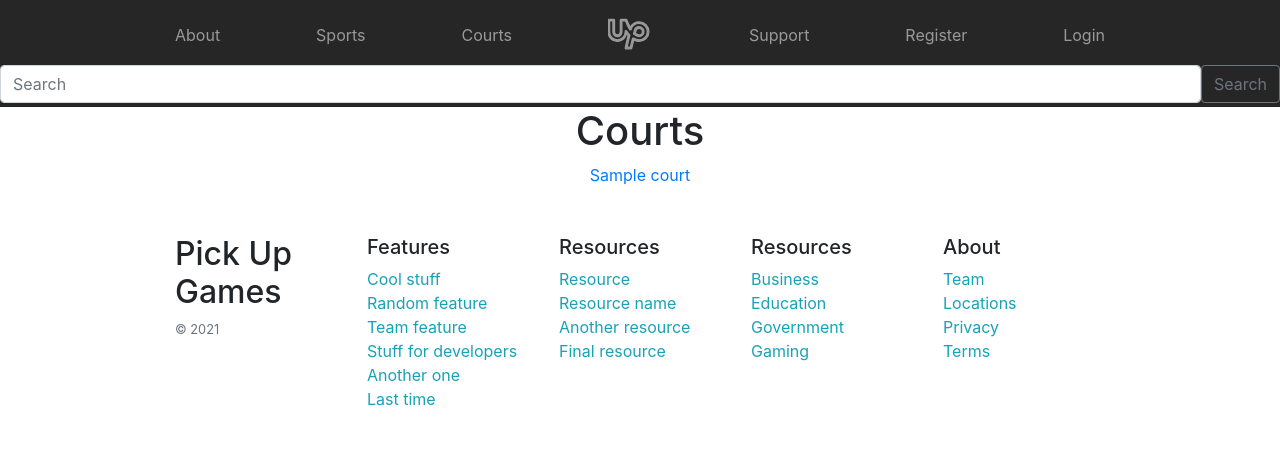
After one commit to Pick-Up-Game-Team/pick-up-games, a Django app: page /courts/ in a window 1280 px wide. The commit adds this page. Shown: the top 474 px of the page. Run offline with Django 3.2, Linux system fonts and the light colour scheme; tables that the repository leaves empty hold one stand-in row (values such as "Sample post"); some libraries are stand-ins or nearby versions.

Commit message:
Changes to map and add court list and sport pics

```diff
--- a/home/templates/home/base.html
+++ b/home/templates/home/base.html
@@ -10,7 +10,7 @@
     />
 
     {% if title %}
-    <title>Pick Up Games - {{ title }}</title>
+    <title>{{ title }} | Pick Up Games</title>
     {% else %}
     <title>Pick Up Games</title>
     {% endif %}
@@ -52,7 +52,9 @@
         <a class="py-2 d-none d-md-inline-block" href="{% url 'sports-page' %}"
           >Sports</a
         >
-        <a class="py-2 d-none d-md-inline-block" href="#">Courts</a>
+        <a class="py-2 d-none d-md-inline-block" href="{% url 'court-list' %}">
+          Courts
+        </a>
 
         <a class="py-2" href="{% url 'home-page' %}">
           <svg
--- a/home/templates/home/court_detail.html
+++ b/home/templates/home/court_detail.html
@@ -4,7 +4,7 @@
 <main role="main" class="container-fluid">
   <div class="container">
     <div class="content-section my-3">
-      <div class="media w-100" style="height: 20rem; background-image: url({{ basketball_img }}); background-position: center; background-size: cover;">
+      <div class="media w-100" style="height: 20rem; background-image: url({{ sport_img }}); background-position: center; background-size: cover;">
       </div>
       <!-- Print court info -->
       <p class="text-secondary"> <br>
--- /dev/null
+++ b/home/templates/home/court_list.html
@@ -0,0 +1,19 @@
+{% extends "home/base.html" %}
+
+{% block title %}
+Court List
+{% endblock title %}
+
+{% block content %}
+
+    <div class="container d-flex flex-column align-items-center">
+        <h1>Courts</h1>
+        {% if object_list|length == 0 %}
+            <h4>No courts available</h4>
+        {% endif %}
+        {% for obj in object_list %}
+            <a href="{% url 'court-detail' obj.pk %}">{{obj.name}}</a>
+        {% endfor %}
+    </div>
+
+{% endblock content %}
--- a/home/urls.py
+++ b/home/urls.py
@@ -7,5 +7,6 @@ urlpatterns = [
     path('support/', views.support, name='support-page'),
     path('about/', views.about, name='about-page'),
     path('sports/', views.sports, name='sports-page'),
+    path('courts/', views.CourtListView.as_view(), name='court-list'),
     path('courts/<int:pk>/', views.CourtDetailView.as_view(), name='court-detail')
 ]
--- a/home/views.py
+++ b/home/views.py
@@ -2,6 +2,7 @@ from django.urls import reverse
 from django.shortcuts import render
 from django.contrib.auth.models import User
 from django.views.generic.detail import DetailView
+from django.views.generic.list import ListView
 import folium
 import pandas as pd
 import requests
@@ -43,20 +44,34 @@ def home(request):
 
     # Create markers and popups for each court
     for court in courts:
+        # Define marker colors by sport
+        SPORT_COLOR = {
+            'Basketball': 'orange',
+            'Tennis': 'green',
+            'Soccer': 'blue',
+            'Baseball': 'red',
+            'Other': 'darkpurple'
+        }
+
         text = f"""
         <p>
-        <a href="{reverse('court-detail', args=(court.pk,))}">
-        <h4>{court.name}</h4>
-        </a>
-        {court.type_info}
-        <br>
+            <a href="{reverse('court-detail', args=(court.pk,))}" target="_blank">
+                <h4>{court.name}</h4>
+            </a>
+            {court.type_info}
+            <br>
         </p>
         <p>
-        <b>Main Sport: </b>{court.main_sport}
-        <br>
-        <b>Address: </b>{court.address}</p>
-            """
-        folium.Marker([court.latitude, court.longitude], popup=folium.Popup(text, max_width = 400)).add_to(m)
+            <b>Main Sport: </b>{court.main_sport}
+            <br>
+            <b>Address: </b>
+            {court.address}
+        </p>
+        """
+        # Set color of marker based on sport
+        icon = folium.Icon(color=SPORT_COLOR[court.main_sport])
+
+        folium.Marker([court.latitude, court.longitude], popup=folium.Popup(text, max_width = 400), icon=icon).add_to(m)
 
     APIKEY = 'b6e19d92daea6f8d6c533d397f7ef2c5'
     url = 'http://api.openweathermap.org/data/2.5/weather?q={}&units=imperial&appid=' + APIKEY
@@ -140,6 +155,7 @@ def sports(request):
     return render(request, 'home/sports.html')
 
 class CourtDetailView(DetailView):
+    """Detailed view of a court"""
     model = Court
 
     def get_context_data(self, **kwargs):
@@ -147,6 +163,17 @@ class CourtDetailView(DetailView):
         context = super().get_context_data(**kwargs)
 
         # Default image URLs for each sport
-        context['basketball_img'] = 'https://images.unsplash.com/photo-1616003618448-2914895212ba?ixlib=rb-1.2.1&ixid=MnwxMjA3fDB8MHxwaG90by1wYWdlfHx8fGVufDB8fHx8&auto=format&fit=crop&w=1167&q=80'
+        context['Basketball_img'] = 'https://images.unsplash.com/photo-1616003618448-2914895212ba?ixlib=rb-1.2.1&ixid=MnwxMjA3fDB8MHxwaG90by1wYWdlfHx8fGVufDB8fHx8&auto=format&fit=crop&w=1167&q=80'
+        context['Soccer_img'] = 'https://images.unsplash.com/photo-1551958219-acbc608c6377?ixlib=rb-1.2.1&ixid=MnwxMjA3fDB8MHxwaG90by1wYWdlfHx8fGVufDB8fHx8&auto=format&fit=crop&w=1170&q=80'
+        context['Tennis_img'] = 'https://images.unsplash.com/photo-1622279457486-62dcc4a431d6?ixlib=rb-1.2.1&ixid=MnwxMjA3fDB8MHxwaG90by1wYWdlfHx8fGVufDB8fHx8&auto=format&fit=crop&w=1170&q=80'
+        context['Baseball_img'] = 'https://images.unsplash.com/photo-1530143651579-c7f12d67ae3e?ixlib=rb-1.2.1&ixid=MnwxMjA3fDB8MHxwaG90by1wYWdlfHx8fGVufDB8fHx8&auto=format&fit=crop&w=1170&q=80'
+        context['Other_img'] = 'https://images.unsplash.com/photo-1607962837359-5e7e89f86776?ixlib=rb-1.2.1&ixid=MnwxMjA3fDB8MHxwaG90by1wYWdlfHx8fGVufDB8fHx8&auto=format&fit=crop&w=1170&q=80'
+
+        # Determine the picture to use based on the main sport of the court
+        main_sport = self.object.main_sport
+        context['sport_img'] = context[main_sport + '_img']
 
         return context
+
+class CourtListView(ListView):
+    model = Court
```
